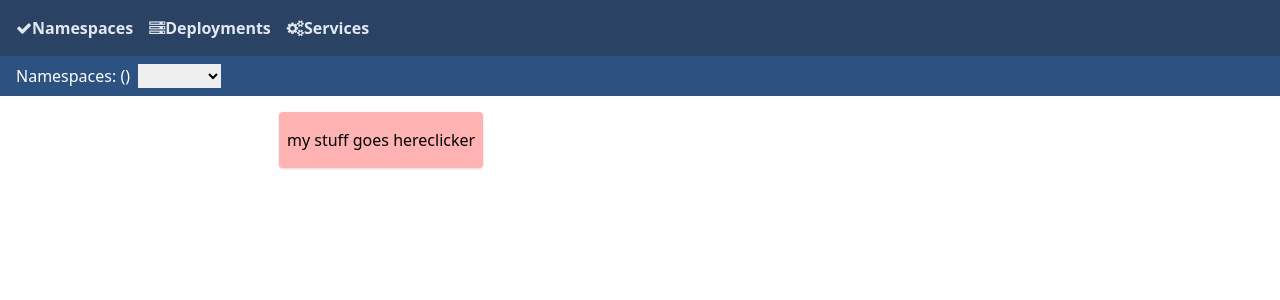
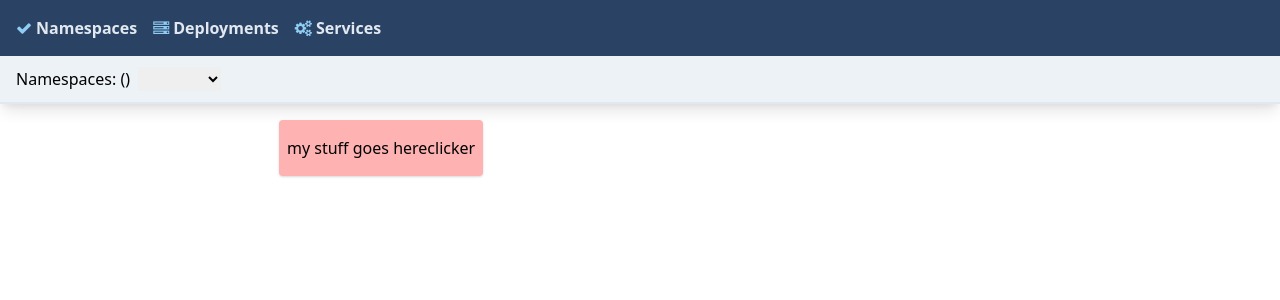
Before and after one commit to idursun/vue-tailwind, a Vue app: page / in a window 1280 px wide. Shown: the top 300 px of the page. Built offline with nearby package versions, Linux system fonts and the light colour scheme.

Commit message:
Add more styling

```diff
--- a/src/components/ActionBar.vue
+++ b/src/components/ActionBar.vue
@@ -1,9 +1,9 @@
 <template>
-  <div class="flex bg-blue-800 w-full h-10 p-2">
+  <div class="flex m-0 bg-gray-200 p-2 border-0 border-b-2 h-12 items-center shadow-lg">
     <div class="px-2">
-      <span class="pr-2 text-white">Namespaces: ({{currentSelection}})</span>
+      <span class="pr-2">Namespaces: ({{currentSelection}})</span>
       <select class="border-0" v-model="currentSelection">
-        <option>default</option>
+        <option v-for="ns in ">default</option>
         <option>default2</option>
       </select>
     </div>
--- a/src/components/MyNavLink.vue
+++ b/src/components/MyNavLink.vue
@@ -1,6 +1,6 @@
 <template>
-  <router-link class="p-2 hover:bg-blue-700 hover:text-white hover:shadow" :to="to">
-    <i :class="classObject"></i>
+  <router-link class="p-2 hover:bg-blue-800 hover:text-white hover:shadow-lg" :to="to">
+    <i class="pr-1 text-blue-300" :class="classObject"></i>
     <slot></slot>
   </router-link>
 </template>
--- a/src/components/Navbar.vue
+++ b/src/components/Navbar.vue
@@ -1,6 +1,6 @@
 <template>
   <div
-    class="flex items-center m-0 p-2 bg-blue-900 text-gray-100 font-semibold hover:text-gray-300 shadow-lg"
+    class="flex items-center m-0 p-2 bg-blue-900 text-gray-100 font-semibold hover:text-gray-300 border-0 shadow-lg"
   >
     <MyNavLink to="/namespaces" icon="check">Namespaces</MyNavLink>
     <MyNavLink to="/deployments" icon="server">Deployments</MyNavLink>
```
